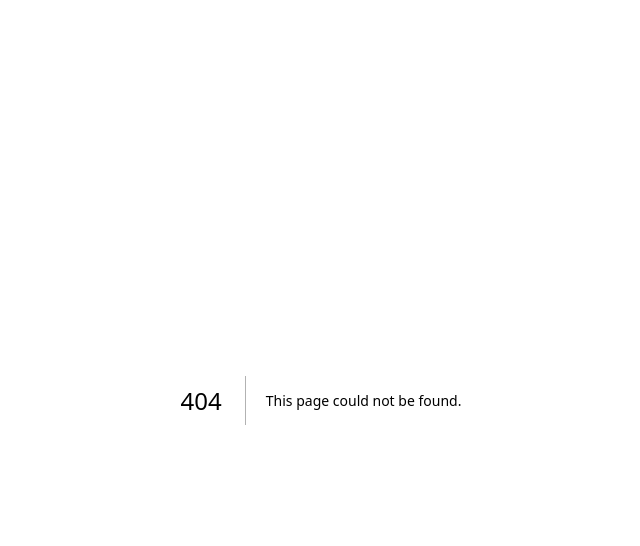
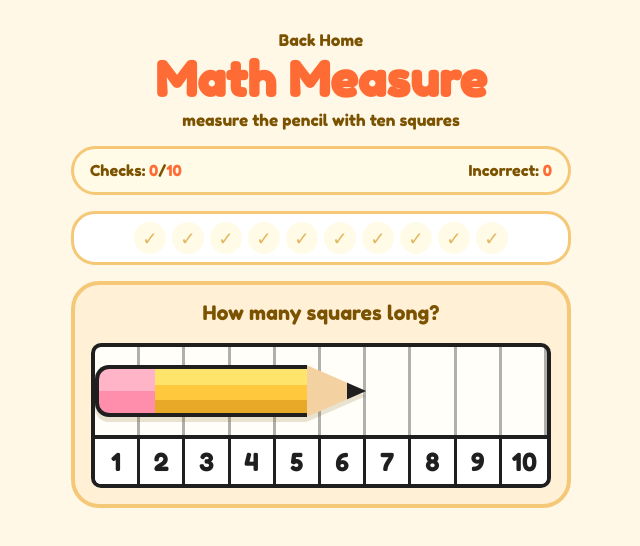
Before and after one commit to intrvertmichael/learning-games, a Next.js app: page /games/math-measure in a window 1280 px wide. Before the commit this address had no page. Shown: the top 546 px of the page, without its empty margins (319-959 px from the left). Built offline with nearby package versions, Linux system fonts and the light colour scheme.

Commit message:
added new measure game

```diff
--- /dev/null
+++ b/app/games/math-measure/page.jsx
@@ -0,0 +1,9 @@
+import MathMeasureGame from "@/components/MathMeasureGame"
+
+export const metadata = {
+  title: "Math Measure | Learning Games",
+}
+
+export default function MathMeasurePage() {
+  return <MathMeasureGame />
+}
--- a/app/globals.css
+++ b/app/globals.css
@@ -207,6 +207,11 @@ select {
 .game-card[data-accent="pink"] {
   background: var(--pink-bg);
   border-color: var(--pink-border);
+}
+
+.game-card[data-accent="green"] {
+  background: #d8f7d7;
+  border-color: var(--green);
 }
 
 .game-card h2 {
@@ -527,6 +532,119 @@ select {
   pointer-events: none;
 }
 
+.measure-panel {
+  display: grid;
+  gap: 18px;
+  padding: 16px;
+}
+
+.measure-prompt-label {
+  color: var(--text-muted);
+  font-size: 1.25rem;
+  text-align: center;
+}
+
+.math-measure-stage {
+  display: grid;
+}
+
+.measured-object-track,
+.measure-ruler {
+  display: grid;
+  grid-template-columns: repeat(10, minmax(0, 1fr));
+}
+
+.measured-object-track {
+  min-height: 92px;
+  align-items: center;
+  border: 4px solid #1f1f1f;
+  border-bottom: 0;
+  border-radius: 10px 10px 0 0;
+  background:
+    repeating-linear-gradient(
+      90deg,
+      transparent 0,
+      transparent calc(10% - 3px),
+      rgba(31, 31, 31, 0.35) calc(10% - 3px),
+      rgba(31, 31, 31, 0.35) 10%
+    ),
+    #fffef8;
+  padding-block: 14px;
+}
+
+.measured-pencil {
+  min-width: 0;
+  height: 52px;
+  display: grid;
+  grid-template-columns: 22% 56% 22%;
+  align-items: stretch;
+  filter: drop-shadow(0 5px 0 rgba(122, 82, 0, 0.16));
+  transform-origin: left center;
+  animation: pencilIn 0.3s cubic-bezier(0.34, 1.56, 0.64, 1) both;
+}
+
+.pencil-eraser {
+  min-width: 0;
+  border: 4px solid #1f1f1f;
+  border-right: 0;
+  border-radius: 14px 0 0 14px;
+  background: linear-gradient(#ffb5c7 0 50%, #ff8dac 50% 100%);
+}
+
+.pencil-body {
+  min-width: 0;
+  border-block: 4px solid #1f1f1f;
+  background: linear-gradient(#ffe46b 0 36%, #ffc83d 36% 70%, #e7a927 70% 100%);
+}
+
+.pencil-tip {
+  min-width: 0;
+  clip-path: polygon(0 0, 100% 50%, 0 100%);
+  background: linear-gradient(90deg, #f4d1a1 0 68%, #1f1f1f 68% 100%);
+}
+
+.measure-ruler {
+  overflow: hidden;
+  border: 4px solid #1f1f1f;
+  border-radius: 0 0 10px 10px;
+  background: #fff;
+}
+
+.measure-square {
+  aspect-ratio: 1;
+  min-width: 0;
+  border: 0;
+  border-right: 3px solid #1f1f1f;
+  background: #fff;
+  color: #1f1f1f;
+  cursor: pointer;
+  font-size: 1.55rem;
+  transition:
+    background 0.15s ease,
+    color 0.15s ease,
+    transform 0.15s ease;
+}
+
+.measure-square:last-child {
+  border-right: 0;
+}
+
+.measure-square:hover {
+  background: #fff7cf;
+}
+
+.measure-square.correct {
+  background: #d8f7d7;
+  color: #2d7033;
+  transform: scale(1.04);
+}
+
+.measure-square.wrong {
+  background: #ffe1e0;
+  color: #d13232;
+  animation: shake 0.3s ease;
+}
+
 .screen-flash-green {
   animation: screenGreen 0.45s ease;
 }
@@ -806,6 +924,31 @@ select {
     font-size: 1.35rem;
   }
 
+  .measure-panel {
+    padding: 12px 8px;
+  }
+
+  .measured-object-track {
+    min-height: 70px;
+    border-width: 3px;
+    border-radius: 8px 8px 0 0;
+    padding-block: 12px;
+  }
+
+  .measured-pencil {
+    height: 40px;
+  }
+
+  .measure-ruler {
+    border-width: 3px;
+    border-radius: 0 0 8px 8px;
+  }
+
+  .measure-square {
+    border-right-width: 2px;
+    font-size: 1.1rem;
+  }
+
   .stats-card {
     padding-inline: 28px;
   }
--- /dev/null
+++ b/components/MathMeasureGame.jsx
@@ -0,0 +1,154 @@
+"use client"
+
+import { useEffect, useState } from "react"
+
+import CongratsOverlay from "./CongratsOverlay"
+import GameShell from "./GameShell"
+import ScoreBar from "./ScoreBar"
+
+const TOTAL_ROUNDS = 10
+const MAX_SIZE = 10
+const CHOICES = Array.from({ length: MAX_SIZE }, (_, index) => index + 1)
+
+function makeQuestions() {
+  return Array.from({ length: TOTAL_ROUNDS }, () =>
+    Math.floor(Math.random() * MAX_SIZE) + 1,
+  )
+}
+
+export default function MathMeasureGame() {
+  const [questions, setQuestions] = useState(() => makeQuestions())
+  const [round, setRound] = useState(0)
+  const [correct, setCorrect] = useState(0)
+  const [incorrect, setIncorrect] = useState(0)
+  const [selected, setSelected] = useState(null)
+  const [wrongChoice, setWrongChoice] = useState(null)
+  const [acceptingAnswers, setAcceptingAnswers] = useState(true)
+  const [flash, setFlash] = useState("")
+  const [showWin, setShowWin] = useState(false)
+
+  const answer = questions[round] ?? questions[questions.length - 1]
+  const completedRounds = correct
+
+  function startGame() {
+    setQuestions(makeQuestions())
+    setRound(0)
+    setCorrect(0)
+    setIncorrect(0)
+    setSelected(null)
+    setWrongChoice(null)
+    setAcceptingAnswers(true)
+    setFlash("")
+    setShowWin(false)
+  }
+
+  function flashScreen(className) {
+    setFlash("")
+    window.requestAnimationFrame(() => {
+      setFlash(className)
+      window.setTimeout(() => setFlash(""), 500)
+    })
+  }
+
+  function goToNextRound(nextRound) {
+    setSelected(null)
+    setWrongChoice(null)
+    setAcceptingAnswers(true)
+    setRound(nextRound)
+  }
+
+  function chooseMeasure(value) {
+    if (!acceptingAnswers) return
+
+    if (value === answer) {
+      const nextRound = round + 1
+      setSelected(value)
+      setCorrect(count => count + 1)
+      setAcceptingAnswers(false)
+      flashScreen("screen-flash-green")
+
+      if (nextRound >= TOTAL_ROUNDS) {
+        window.setTimeout(() => setShowWin(true), 650)
+      } else {
+        window.setTimeout(() => goToNextRound(nextRound), 650)
+      }
+      return
+    }
+
+    setIncorrect(count => count + 1)
+    setWrongChoice(value)
+    flashScreen("screen-flash-red")
+    window.setTimeout(() => setWrongChoice(null), 350)
+  }
+
+  useEffect(() => {
+    if (!flash) return undefined
+    document.body.classList.add(flash)
+    return () => document.body.classList.remove(flash)
+  }, [flash])
+
+  return (
+    <GameShell
+      title="Math Measure"
+      subtitle="measure the pencil with ten squares"
+    >
+      <ScoreBar
+        items={[
+          { label: "Checks", value: correct, total: TOTAL_ROUNDS },
+          { label: "Incorrect", value: incorrect },
+        ]}
+      />
+
+      <div className="checks-row" aria-label="rounds complete">
+        {Array.from({ length: TOTAL_ROUNDS }, (_, index) => (
+          <div
+            className={`check-slot ${index < completedRounds ? "earned" : ""}`}
+            key={index}
+          >
+            {index < completedRounds ? "✅" : "✓"}
+          </div>
+        ))}
+      </div>
+
+      <section className="panel measure-panel">
+        <div className="measure-prompt-label">How many squares long?</div>
+
+        <div className="math-measure-stage" aria-live="polite">
+          <div className="measured-object-track" aria-hidden="true">
+            <div
+              className="measured-pencil"
+              key={`${round}-${answer}`}
+              style={{ gridColumn: `1 / span ${answer}` }}
+            >
+              <span className="pencil-eraser" />
+              <span className="pencil-body" />
+              <span className="pencil-tip" />
+            </div>
+          </div>
+
+          <div className="measure-ruler" aria-label="click a measurement">
+            {CHOICES.map(choice => (
+              <button
+                className={`measure-square ${
+                  selected === choice ? "correct" : ""
+                } ${wrongChoice === choice ? "wrong" : ""}`}
+                key={choice}
+                onClick={() => chooseMeasure(choice)}
+                type="button"
+              >
+                {choice}
+              </button>
+            ))}
+          </div>
+        </div>
+      </section>
+
+      <CongratsOverlay
+        correct={correct}
+        incorrect={incorrect}
+        onPlayAgain={startGame}
+        show={showWin}
+      />
+    </GameShell>
+  )
+}
--- a/jsconfig.json
+++ b/jsconfig.json
@@ -1,6 +1,7 @@
 {
   "compilerOptions": {
     "baseUrl": ".",
+    "ignoreDeprecations": "6.0",
     "paths": {
       "@/*": ["./*"]
     }
--- a/lib/games.js
+++ b/lib/games.js
@@ -17,4 +17,10 @@ export const games = [
     description: "Count each pencil set and collect ten checks.",
     accent: "orange",
   },
+  {
+    title: "Math Measure",
+    href: "/games/math-measure",
+    description: "Measure a pencil with ten clickable squares.",
+    accent: "green",
+  },
 ]
```
